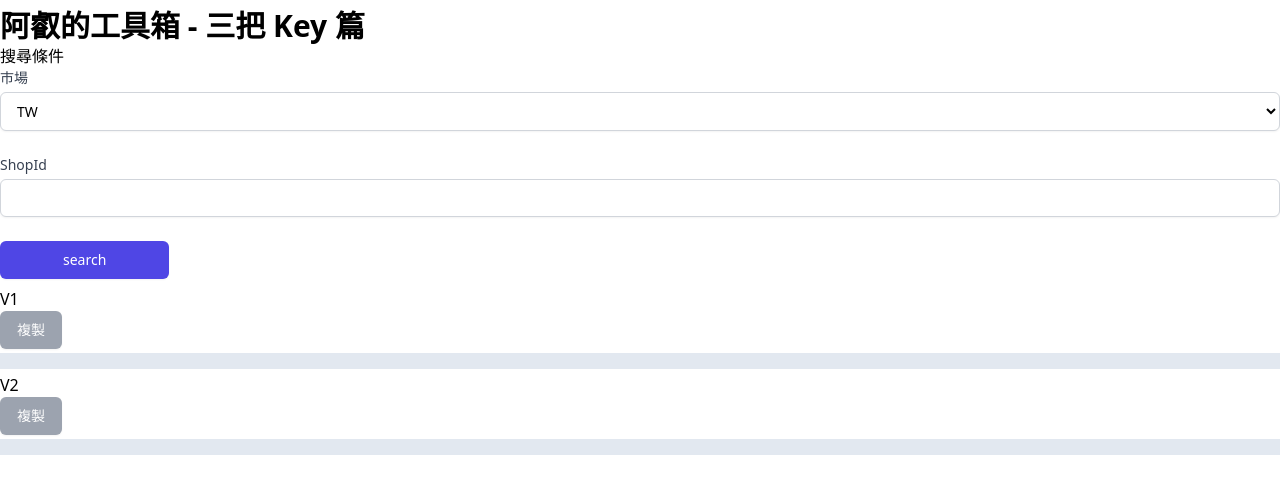
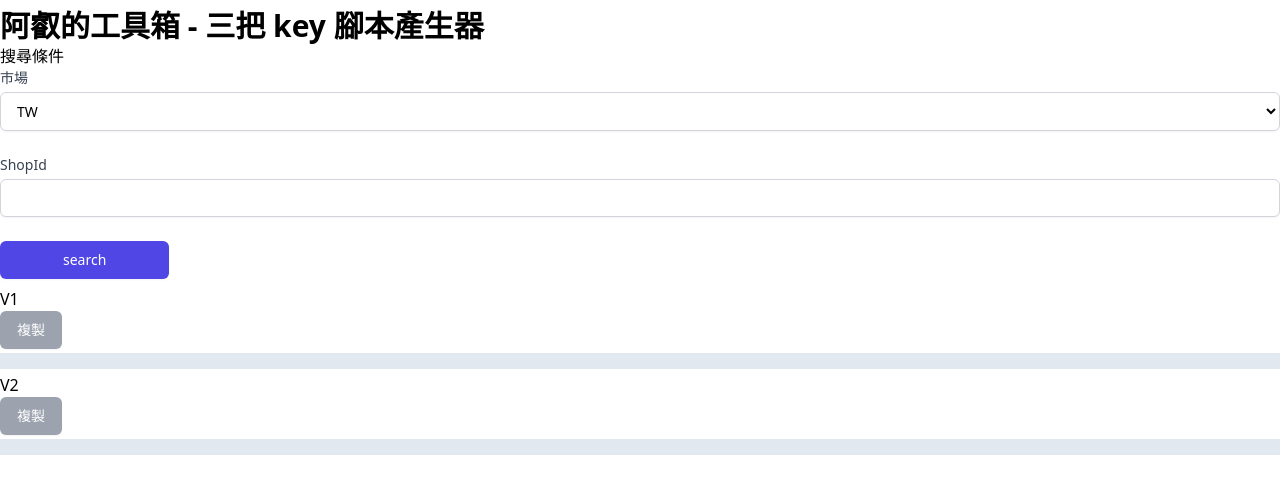
Before and after one commit to aver803bath5/fill_api_key_input_script_generator, a website: page src/index.html in a window 1280 px wide. Drawn offline with Linux system fonts and the light colour scheme.

Commit message:
[config] modify window title

```diff
--- a/src-tauri/tauri.conf.json
+++ b/src-tauri/tauri.conf.json
@@ -64,7 +64,7 @@
         "fullscreen": false,
         "height": 600,
         "resizable": true,
-        "title": "first-tauri-app",
+        "title": "阿叡的工具箱 - 三把 key 腳本產生器",
         "width": 800
       }
     ]
--- a/src/index.html
+++ b/src/index.html
@@ -5,15 +5,13 @@
     <meta charset="UTF-8"/>
     <link rel="stylesheet" href="output.css"/>
     <meta name="viewport" content="width=device-width, initial-scale=1.0"/>
-    <title>阿叡的工具箱 - 三把 Key 篇</title>
+    <title>阿叡的工具箱 - 三把 key 腳本產生器</title>
     <script type="module" src="/main.js" defer></script>
 </head>
 
 <body>
 <div class="container mx-auto lg mt-2">
-    <h1 class="text-3xl font-bold">
-        阿叡的工具箱 - 三把 Key 篇
-    </h1>
+    <h1 class="text-3xl font-bold">阿叡的工具箱 - 三把 key 腳本產生器</h1>
 
     <div class="mt-10 sm:mt-0">
         <div class="mt-5 md:col-span-2 md:mt-0">
```
